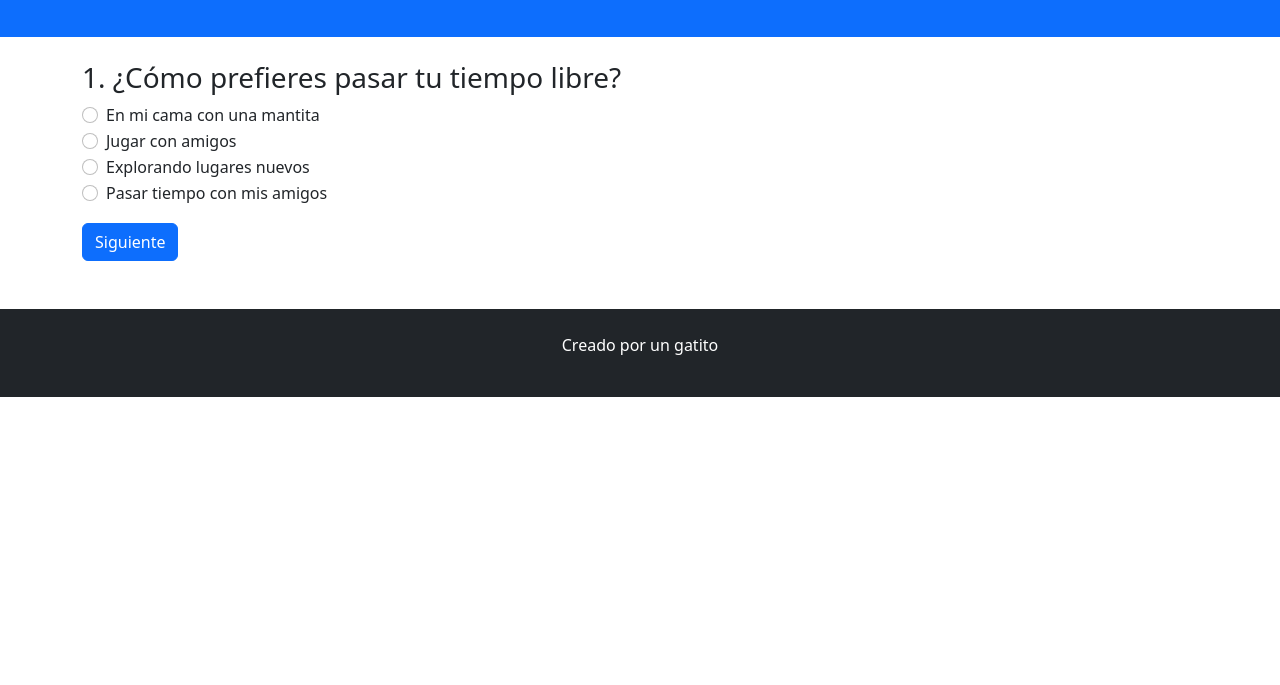
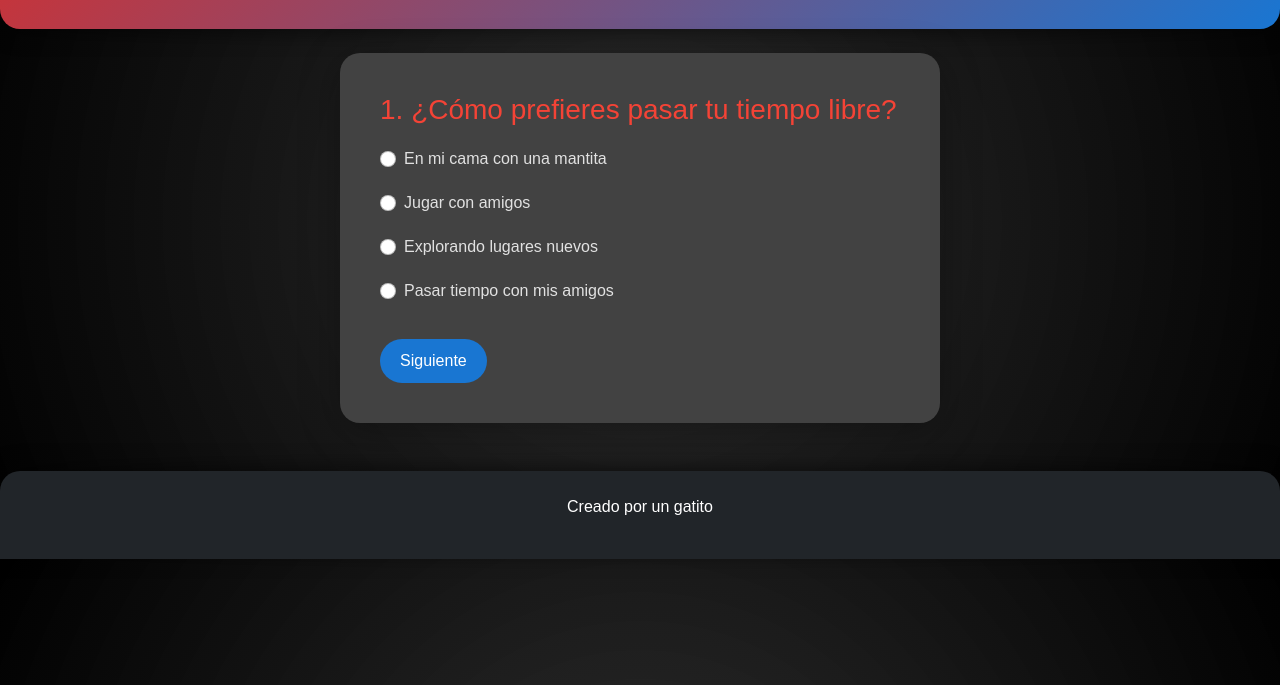
Before and after one commit to Wamyuw/VueJStest, a plain HTML site: page index.html in a window 1280 px wide. Shown: the part 115-800 px from the top of the page. Drawn offline with nearby package versions, Linux system fonts and the light colour scheme.

Commit message:
Update index.html

```diff
--- a/index.html
+++ b/index.html
@@ -6,7 +6,7 @@
     <title>¿Qué tipo de gato eres?</title>
     <link href="https://cdn.jsdelivr.net/npm/bootstrap@5.2.3/dist/css/bootstrap.min.css" rel="stylesheet">
     <script src="https://cdn.jsdelivr.net/npm/vue@3/dist/vue.global.js"></script>
-    <link rel="stylesheet" href="css/estilo.css">
+    <link rel="stylesheet" href="css/style.css">
 </head>
 <body>
     <header class="p-5 bg-primary text-white text-center">
```
